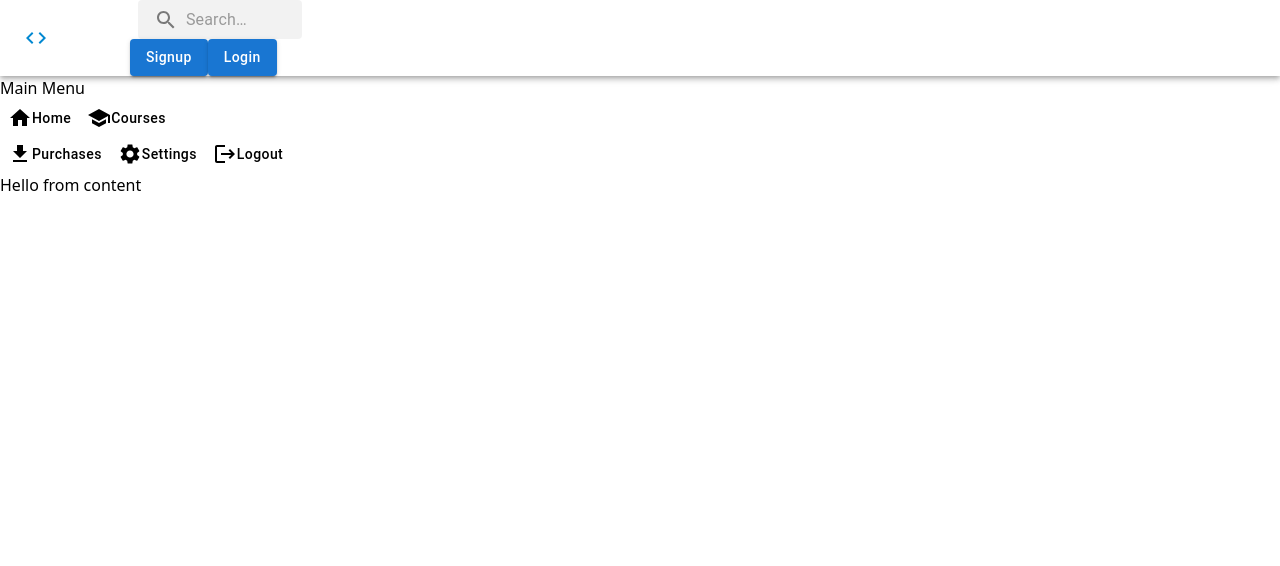
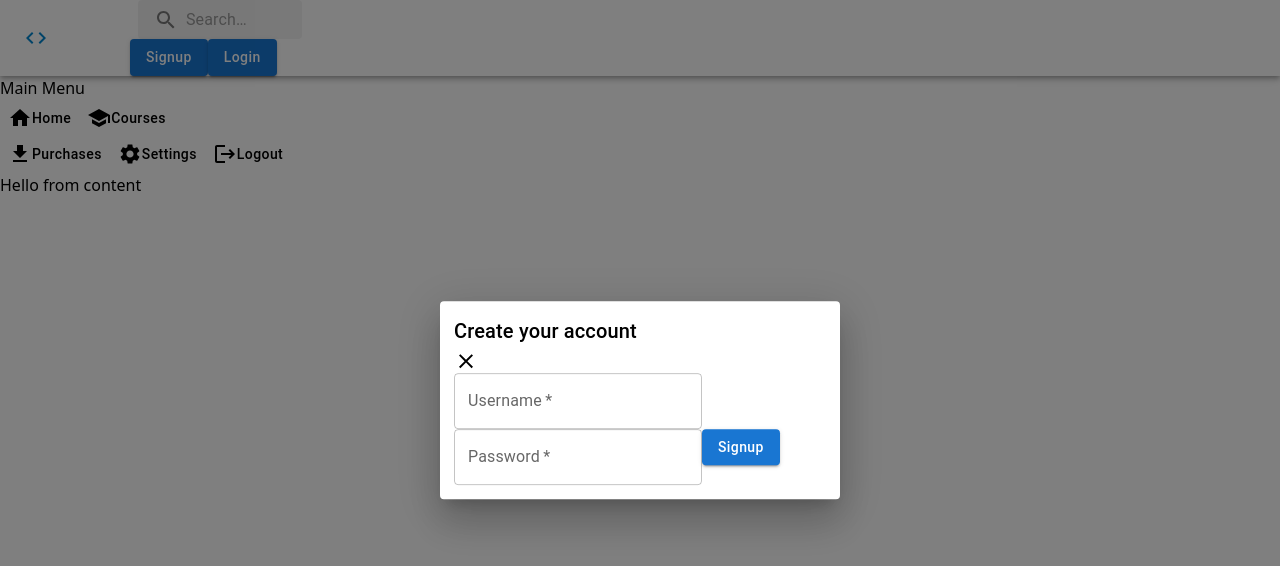
Before and after one commit to saikumarpb/course-app, a React (Vite) app in the folder ui/: page / in a window 1280 px wide. Both pictures are taken after a click on the button "Signup". Shown: the top 566 px of the page. Built offline with nearby package versions, Linux system fonts and the light colour scheme.

Commit message:
Add signup ui

```diff
--- a/ui/src/Content/index.tsx
+++ b/ui/src/Content/index.tsx
@@ -1,7 +1,5 @@
 function Content() {
-    return <div className="w-full">
-        Hello from content
-    </div>
+  return <div className="w-full">Hello from content</div>;
 }
 
-export default Content
+export default Content;
--- a/ui/src/Navbar/index.tsx
+++ b/ui/src/Navbar/index.tsx
@@ -6,8 +6,11 @@ import IconButton from '@mui/material/IconButton';
 import SearchIcon from '@mui/icons-material/Search';
 import { Search, SearchIconWrapper, StyledInputBase } from './styled';
 import { Code } from '@mui/icons-material';
+import { useState } from 'react';
+import Signup from '../Signup';
 
 export default function Navbar() {
+  const [showSignup, setShowSignup] = useState(false);
   return (
     <Box sx={{ flexGrow: 1 }}>
       <AppBar position="static" style={{ backgroundColor: 'white' }}>
@@ -34,13 +37,18 @@ export default function Navbar() {
                 inputProps={{ 'aria-label': 'search' }}
               />
             </Search>
-            <Button variant="contained" style={{ textTransform: 'none' }}>
+            <Button
+              variant="contained"
+              style={{ textTransform: 'none' }}
+              onClick={() => setShowSignup(true)}
+            >
               Signup
             </Button>
             <Button variant="contained" style={{ textTransform: 'none' }}>
               Login
             </Button>
           </div>
+          <Signup show={showSignup} setShowModal={setShowSignup} />
         </Toolbar>
       </AppBar>
     </Box>
--- /dev/null
+++ b/ui/src/Signup/index.tsx
@@ -0,0 +1,96 @@
+import { Close } from '@mui/icons-material';
+import { Box, Button, TextField, Typography } from '@mui/material';
+import Modal from '@mui/material/Modal';
+import { useState } from 'react';
+
+const style = {
+  position: 'absolute',
+  top: '50%',
+  left: '50%',
+  transform: 'translate(-50%, -50%)',
+  width: 400,
+  bgcolor: 'background.paper',
+  border: '2px solid #fff',
+  borderRadius: '4px',
+  boxShadow: 24,
+  padding: '12px',
+};
+
+interface ModalTitleProps {
+  title: string;
+  closeHandler: (e: React.MouseEvent<unknown, unknown>) => void;
+}
+
+function ModalTitle({ title, closeHandler }: ModalTitleProps) {
+  return (
+    <div className="flex justify-between w-full items-center">
+      <Typography id="modal-modal-title" variant="h6" component="h2">
+        {title}
+      </Typography>
+      <button type="button" onClick={closeHandler}>
+        <Close className="mx-2" />
+      </button>
+    </div>
+  );
+}
+
+interface SignupProps {
+  show: boolean,
+  setShowModal: (x: boolean) => void
+}
+function Signup({show, setShowModal}: SignupProps) {
+  const handleClose = () => setShowModal(false);
+  const [userDetails, setUserDetails] = useState({
+    username: '',
+    password: '',
+  });
+
+  const handleFormChange = (key: 'username' | 'password', value: string) => {
+    setUserDetails((prev) => {
+      if (key === 'username') {
+        return { ...prev, username: value };
+      } else {
+        return { ...prev, password: value };
+      }
+    });
+  };
+
+  const handleSubmit = (e: React.MouseEvent<unknown, unknown>) => {
+    e.preventDefault()
+    console.log(userDetails)
+  }
+
+  return (
+    <>
+      <Modal
+        open={show}
+        onClose={handleClose}
+        aria-labelledby="modal-modal-title"
+        aria-describedby="modal-modal-description"
+      >
+        <Box sx={style} className="flex flex-col justify-center">
+          <ModalTitle title="Create your account" closeHandler={handleClose} />
+          <form className="pt-4 flex flex-col gap-4">
+            <TextField
+              value={userDetails.username}
+              onChange={(e) => handleFormChange('username', e.target.value)}
+              label="Username"
+              required
+              type='text'
+            />
+            <TextField
+              label="Password"
+              value={userDetails.password}
+              onChange={(e) => handleFormChange('password', e.target.value)}
+              type='text'
+              required
+            />
+            <Button variant='contained' style={{textTransform: "none"}} onClick={handleSubmit} type='submit'>Signup</Button>
+          </form>
+        </Box>
+      </Modal>
+    </>
+  );
+}
+
+export default Signup;
```
Also changed, not shown: ui/src/Modal/index.ts (added).
